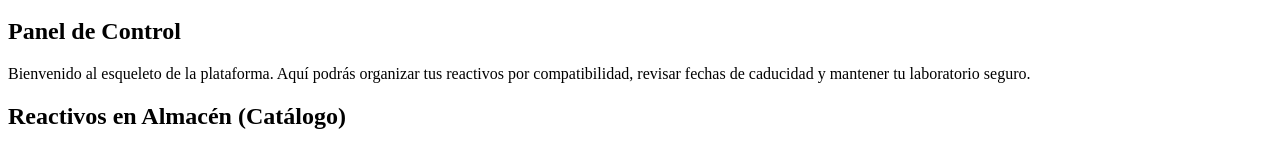
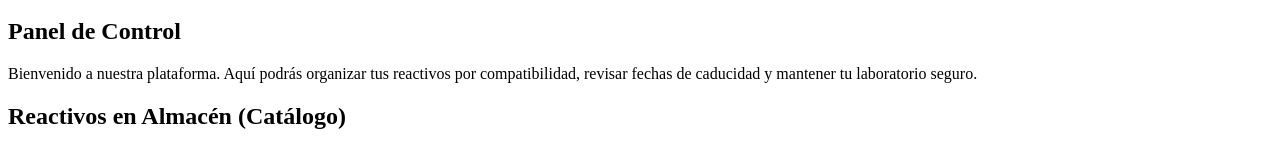
Before and after one commit to britmay08-tech/proy, a plain HTML site: page index.html in a window 1280 px wide. Shown: the part 134-284 px from the top of the page. Drawn offline with Linux system fonts and the light colour scheme.

```diff
--- a/index.html
+++ b/index.html
@@ -23,7 +23,7 @@
 
         <section id="introduccion">
             <h2>Panel de Control</h2>
-            <p>Bienvenido al esqueleto de la plataforma. Aquí podrás organizar tus reactivos por compatibilidad, revisar fechas de caducidad y mantener tu laboratorio seguro.</p>
+            <p>Bienvenido a nuestra plataforma. Aquí podrás organizar tus reactivos por compatibilidad, revisar fechas de caducidad y mantener tu laboratorio seguro.</p>
         </section>
 
         <!-- SECCIÓN REQUERIDA: Catálogo con 3 productos reales en etiquetas <article> -->
```
